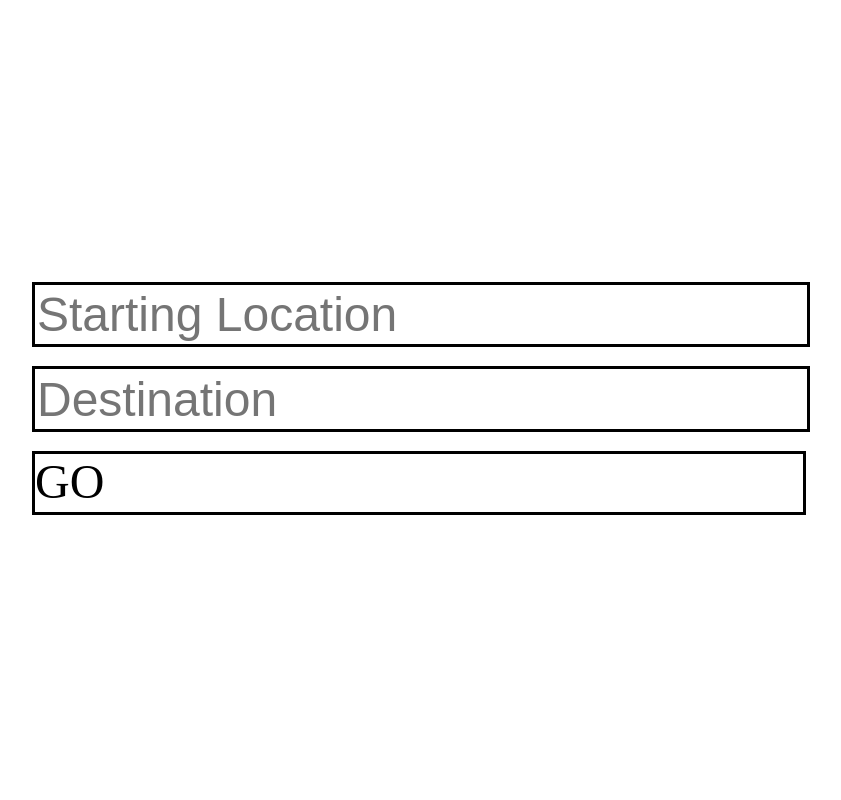
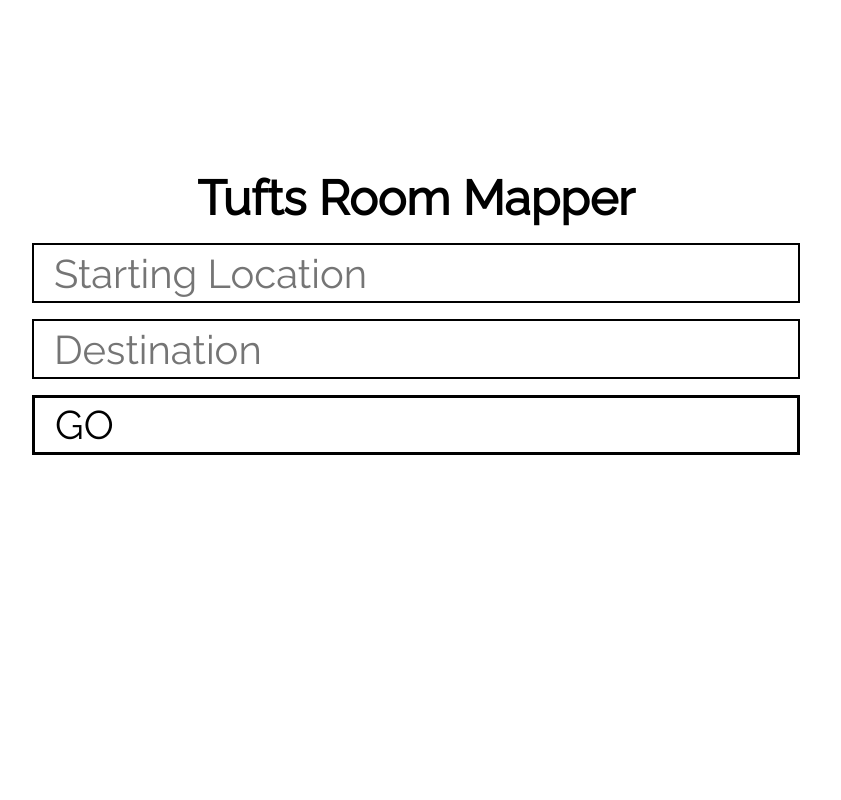
Before and after one commit to johnkmj/polyhack_map_2016, a Flask app: page / in a window 1280 px wide. Shown: the whole page, without its empty margins (224-1065 px from the left). Run offline with Flask 2, Linux system fonts and the light colour scheme; some libraries are stand-ins or nearby versions.

Commit message:
update with new cool css and html!

```diff
--- a/css/main.css
+++ b/css/main.css
@@ -3,6 +3,7 @@ html, body{
     height: 100%;
     width: 100%;
     overflow: hidden;
+    font-family: 'Raleway'
 }
 
 #form-container{
@@ -14,29 +15,53 @@ html, body{
     bottom: 0;
 }
 
+#title{
+    font-size: 120%;
+    width: 100%;
+    font-weight: 700;
+    text-align: center;
+    padding: .2em 0;
+}
+
 form{
     position: absolute;
     height: 0;
     width: 100%;
-    top: 50%;
+    top: 60%;
     transform: translate(0,-8em);
+    font-size: 30pt;
 }
 
 input{
-    font-size: 300%;
-    width: 60%;
-    margin: 0.2em 20%;
-    height: 1.2em;
-    border: 3px solid black;
+    width: 90%;
+    margin: 0.2em 5%;
+    padding: 0 .5em;
+    box-sizing: border-box;
+    height: 1.5em;
+    border: 2px solid black;
+    font-family: 'Raleway';
+    font-size: 30pt;
+
+}
+
+textarea:focus, input:active, input:focus{
+    outline: none;
 }
 
 #go{
-    font-size: 300%;
-    width: 60%;
-    margin: 0.2em 20%;
-    height: 1.2em;
+    width: 90%;
+    margin: 0.2em 5%;
+    padding: 0 .5em;
+    box-sizing: border-box;
+    height: 1.5em;
+    line-height: 1.35em;
     border: 3px solid black;
     z-index: 1;
+}
+
+#go:hover,#go:focus{
+    background: black;
+    color: white;
 }
 
 #map-container{
@@ -51,20 +76,33 @@ input{
     position: absolute;
     width: 100%;
     height: 100%;
+    text-align: center;
+}
+
+#map svg{
+    position: relative;
+    top: 135px;
+    height: 50%;
+    width: 100%;
 }
 
 #location-holder{
-    width: 96%;
-    font-size: 300%;
-    padding: .2em 2%;
+    width: 100%;
+    font-size: 150%;
 }
 
-#location-holder div{
-    display: inline-block
+
+#newsearch{
+    padding: .2em 1em ;
 }
 
-#newsearch{
-    float: right;
+#locations{
+    padding: .2em 1em;
+}
+
+#newsearch:hover{
+    background: black;
+    color: white;
 }
 
 #floor-selector{
@@ -84,3 +122,23 @@ input{
 #floor-selector .current{
     background: lightgrey;
 }
+
+@media (min-width: 1200px) and (min-height: 300px){
+
+body{
+    font-size: 120%;
+}
+
+input, #go{
+    width: 60%;
+    margin: 0.2em 20%;
+}
+#location-holder div{
+    display: inline-block;
+    font-size: 130%;
+}
+#newsearch{
+    float: right;
+}
+
+}
--- a/polyhack_map_2016.py
+++ b/polyhack_map_2016.py
@@ -2,7 +2,7 @@ import os
 import xml.etree.ElementTree
 import json
 from flask import Flask, request, send_from_directory, render_template
-from gen_res import generate_graph, gen_shortest_path
+from gen_res import generate_graph, gen_shortest_path, read_nodes
 
 app = Flask(__name__, static_url_path='')
 
@@ -28,27 +28,6 @@ def import_floors(path):
 
     res = '\n'.join([str(line) for line in floor])
     return res
-
-# node_path = ["RM_402", "H1", "H2", "H3", "H4", "H5", "RR_M1"]
-
-
-def svg_gen(node_path):
-    svg = xml.etree.ElementTree.parse('4F.svg')
-    e = svg.getroot()
-
-    src = "./*[@id='edges']/"
-    edges = e.findall(src)
-
-    for edge in edges:
-        for i in range(len(node_path)-1):
-            if(edge.attrib['id'] == node_path[i]+"-"+node_path[i+1] or
-                    edge.attrib['id'] == node_path[i+1]+"-"+node_path[i]):
-                edge.attrib['stroke'] = "red"
-
-    nodes = e.findall(".//*[@id='"+node_path[0]+"']")[0].attrib['fill'] = "red"
-    nodes = e.findall(
-        ".//*[@id='"+node_path[-1]+"']")[0].attrib['fill'] = "red"
-    svg.write("4F_path.svg")
 
 
 @app.route('/map/', methods=['POST'])
--- a/templates/index.html
+++ b/templates/index.html
@@ -6,23 +6,72 @@
 <meta http-equiv="Content-Type" content="text/html; charset=utf-8" />
 <meta name="viewport" content="width=device-width user-scalable=no">
 
+<link href="https://fonts.googleapis.com/css?family=Raleway" rel="stylesheet">
+
 <link href="css/main.css" rel="stylesheet" type="text/css" media="screen" />
 <script src="http://ajax.googleapis.com/ajax/libs/jquery/1.7/jquery.js"></script>
 <script src="http://malsup.github.com/jquery.form.js"></script>
 </head>
 
 <body>
+<datalist id="rooms">
+  <option value="RM_402">
+  <option value="RM_401_a">
+  <option value="circle3155"
+  <option value="RM_401_b">
+  <option value="ST_WEST">
+  <option value="ST_MID">
+  <option value="RR_M1">
+  <option value="RR_F1">
+  <option value="RM_408_a">
+  <option value="RM_408_b">
+  <option value="RM_412">
+  <option value="RM_409">
+  <option value="RM_411">
+  <option value="RM_415">
+  <option value="_x34_05C">
+  <option value="RM_406C">
+  <option value="RM_406E">
+  <option value="RM_417">
+  <option value="RM_419">
+  <option value="RM_406">
+  <option value="circle3193"
+  <option value="circle3195"
+  <option value="circle3197"
+  <option value="RM_412E">
+  <option value="RM_412F">
+  <option value="RM_412G">
+  <option value="RM_412H">
+  <option value="circle3207"
+  <option value="circle3209"
+  <option value="circle3211"
+  <option value="RM_405G">
+  <option value="circle3217"
+  <option value="RM_421">
+  <option value="circle3221"
+  <option value="RM_425">
+  <option value="circle3225"
+  <option value="circle3227"
+  <option value="circle3229"
+  <option value="circle3231"
+  <option value="RM_406F">
+  <option value="RM_412J">
+  <option value="RM_412M">
+  <option value="RM_412L">
+  <option value="RM_412I">
+</datalist>
 
 <div id="form-container">
     <form id="form">
-        <input type="text" name="start" placeholder="Starting Location"><br>
-        <input type="text" name="end" placeholder="Destination"><br>
+        <div id="title">Tufts Room Mapper</div>
+        <input type="text" name="start" autocomplete="off" list="rooms" placeholder="Starting Location"><br>
+        <input type="text" name="end" autocomplete="off" list="rooms" placeholder="Destination"><br>
         <div id="go" onclick="search()">GO</div>
     </form>
 </div>
 <div id="map-container">
     <div id="location-holder">
-        <div id="locations">RM_402 to RR_M1</div>
+        <div id="locations"></div>
         <div id="newsearch" onclick="showsearch()">New Search</div>
     </div>
     <div id="floor-selector"></div>
```
